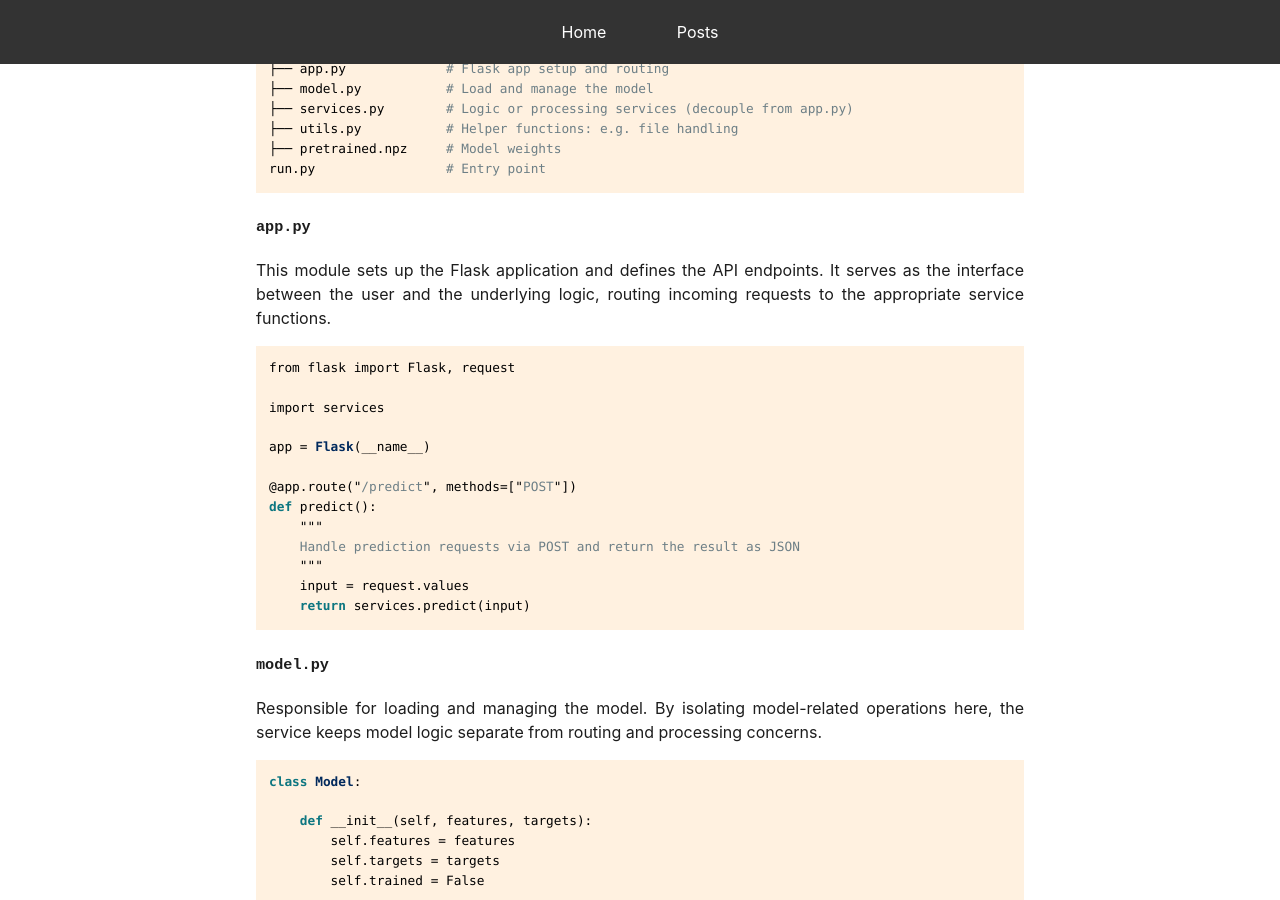
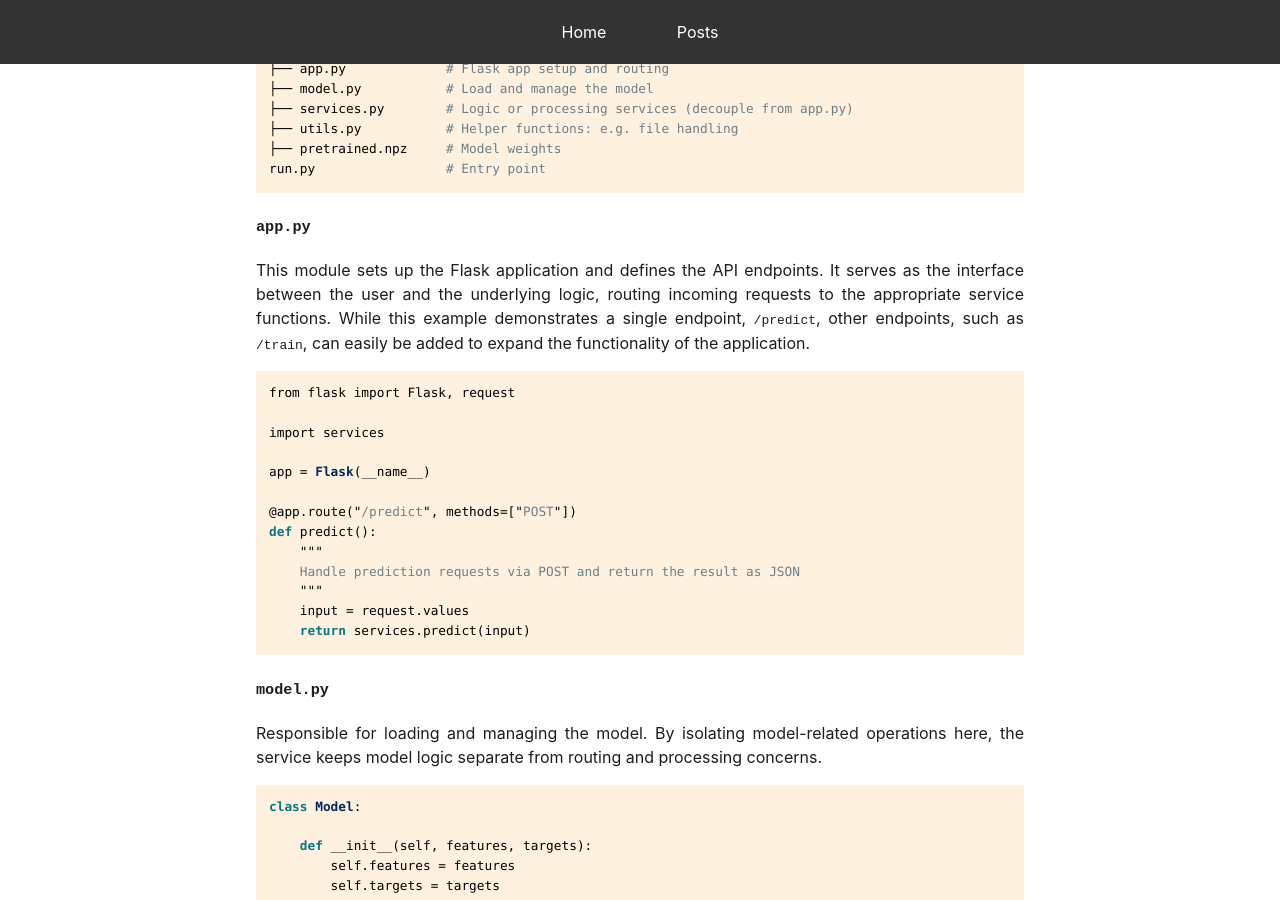
Before and after one commit to mark-hobbs/mark-hobbs.github.io, a Jekyll site: the page built from _posts/2025-04-15-model-deployment.md, in a window 1280 px wide and 900 px high, scrolled down 733 px. Built offline with Jekyll 4.4.1, drawn with Linux system fonts in a browser that asks for light colours.

Commit message:
General updates

````diff
--- a/_posts/2025-04-15-model-deployment.md
+++ b/_posts/2025-04-15-model-deployment.md
@@ -33,7 +33,7 @@
 
 ### `app.py`
 
-This module sets up the Flask application and defines the API endpoints. It serves as the interface between the user and the underlying logic, routing incoming requests to the appropriate service functions.
+This module sets up the Flask application and defines the API endpoints. It serves as the interface between the user and the underlying logic, routing incoming requests to the appropriate service functions. While this example demonstrates a single endpoint, `/predict`, other endpoints, such as `/train`, can easily be added to expand the functionality of the application.
 
 ```python
 from flask import Flask, request
````
